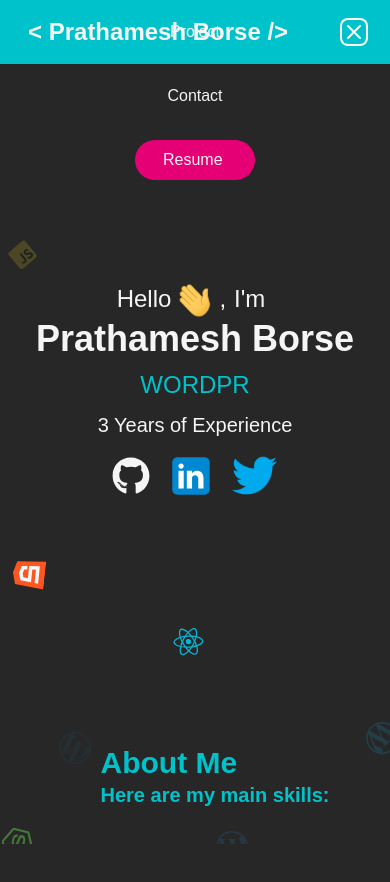
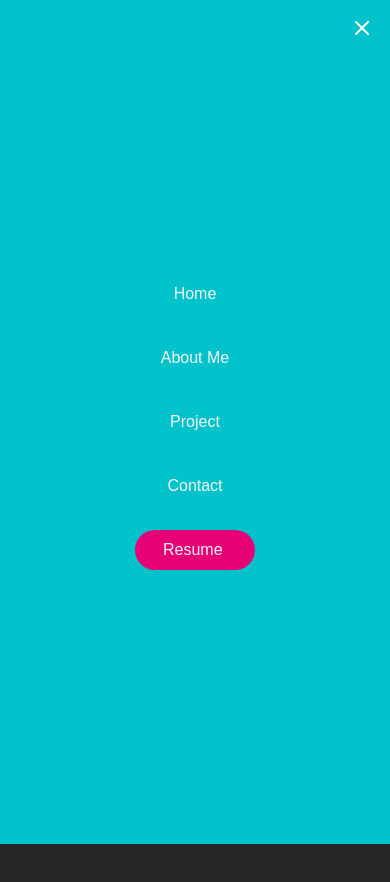
Before and after one commit to prathamesh-borse/peronal-portfolio, a Next.js app: page / in a window 390 px wide. Both pictures are taken after a click on the button 354 px from the left and 32 px from the top of the page. Shown: the top 882 px of the page. Built offline with nearby package versions, Linux system fonts and the light colour scheme.

Commit message:
Updated the mobile Navbar

```diff
--- a/src/app/components/Navbar/Navbar.js
+++ b/src/app/components/Navbar/Navbar.js
@@ -17,6 +17,14 @@ const Navbar = () => {
       document.documentElement.classList.add("dark");
     }
   }, []);
+
+  useEffect(() => {
+    if (isClick) {
+      document.body.style.overflow = "hidden";
+    } else {
+      document.body.style.overflow = "auto";
+    }
+  }, [isClick]);
 
   // const toggleNavbar = () => {
   //   setIsClick(!isClick);
@@ -38,7 +46,7 @@ const Navbar = () => {
             <div className="flex items-center">
               <div className="flex-shrink-0">
                 <a href="/" className="text-white text-2xl font-bold ml-3">
-                  {"< Prathamesh Borse />"}
+                  {"<  />"}
                 </a>
               </div>
             </div>
@@ -81,7 +89,7 @@ const Navbar = () => {
                 Contact
               </a>
               <a
-                href="/assets/Prathamesh_Frontend_Developer_Resume.pdf"
+                href="/assets/_Frontend_Developer_Resume.pdf"
                 className="h-10 w-30 text-white bg-[#00C2CB] hover:bg-[#00C2CB] hover:text-white hover:opacity-70 rounded-full px-6 py-2 transition-all duration-300"
               >
                 Resume
@@ -143,7 +151,26 @@ const Navbar = () => {
 
         {/* Mobile Menu */}
         {isClick && (
-          <div className="fixed inset-0 bg-[#00c2cb] flex flex-col items-center justify-center w-full space-y-6">
+          <div className="fixed top-0 left-0 w-full h-screen z-[999] bg-[#00c2cb] flex flex-col items-center justify-center space-y-6">
+            <button
+              className="absolute top-4 right-4 text-white"
+              onClick={toggleNavbar}
+            >
+              <svg
+                className="h-6 w-6"
+                xmlns="http://www.w3.org/2000/svg"
+                fill="none"
+                viewBox="0 0 24 24"
+                stroke="currentColor"
+              >
+                <path
+                  strokeLinecap="round"
+                  strokeLinejoin="round"
+                  strokeWidth={2}
+                  d="M6 18L18 6M6 6l12 12"
+                />
+              </svg>
+            </button>
             <a
               href="/"
               onClick={toggleNavbar}
@@ -173,7 +200,7 @@ const Navbar = () => {
               Contact
             </a>
             <a
-              href="/assets/Prathamesh_Frontend_Developer_Resume.pdf"
+              href="/assets/_Frontend_Developer_Resume.pdf"
               onClick={toggleNavbar}
               className="h-10 w-30 text-white bg-pink-600 hover:bg-[#B0413E] hover:text-white hover:opacity-70 rounded-full px-7 py-2 transition-all duration-300"
             >
--- a/src/app/context/GlobalContext.js
+++ b/src/app/context/GlobalContext.js
@@ -10,13 +10,11 @@ export const GlobalProvider = ({ children }) => {
   const [isClick, setIsClick] = useState(false);
 
   const toggleNavbar = () => {
-    setIsClick(!isClick);
-  }
+    setIsClick((prev) => !prev);
+  };
 
   return (
-    <GlobalContext.Provider
-      value={{ isClick, toggleNavbar }}
-    >
+    <GlobalContext.Provider value={{ isClick, toggleNavbar }}>
       {children}
     </GlobalContext.Provider>
   );
--- a/src/app/page.js
+++ b/src/app/page.js
@@ -8,12 +8,12 @@ import Projects from "./components/Projects/MyProjects";
 import Contact from "./components/Contact/Contact";
 import Footer from "./components/Footer/Footer";
 
-export default function Home() {
+export default function Home({ ...pageProps }) {
   return (
     <>
       <GlobalProvider>
         <Background />
-        <Navbar />
+        <Navbar {...pageProps} />
         <Main />
         <About />
         <Projects />
```
